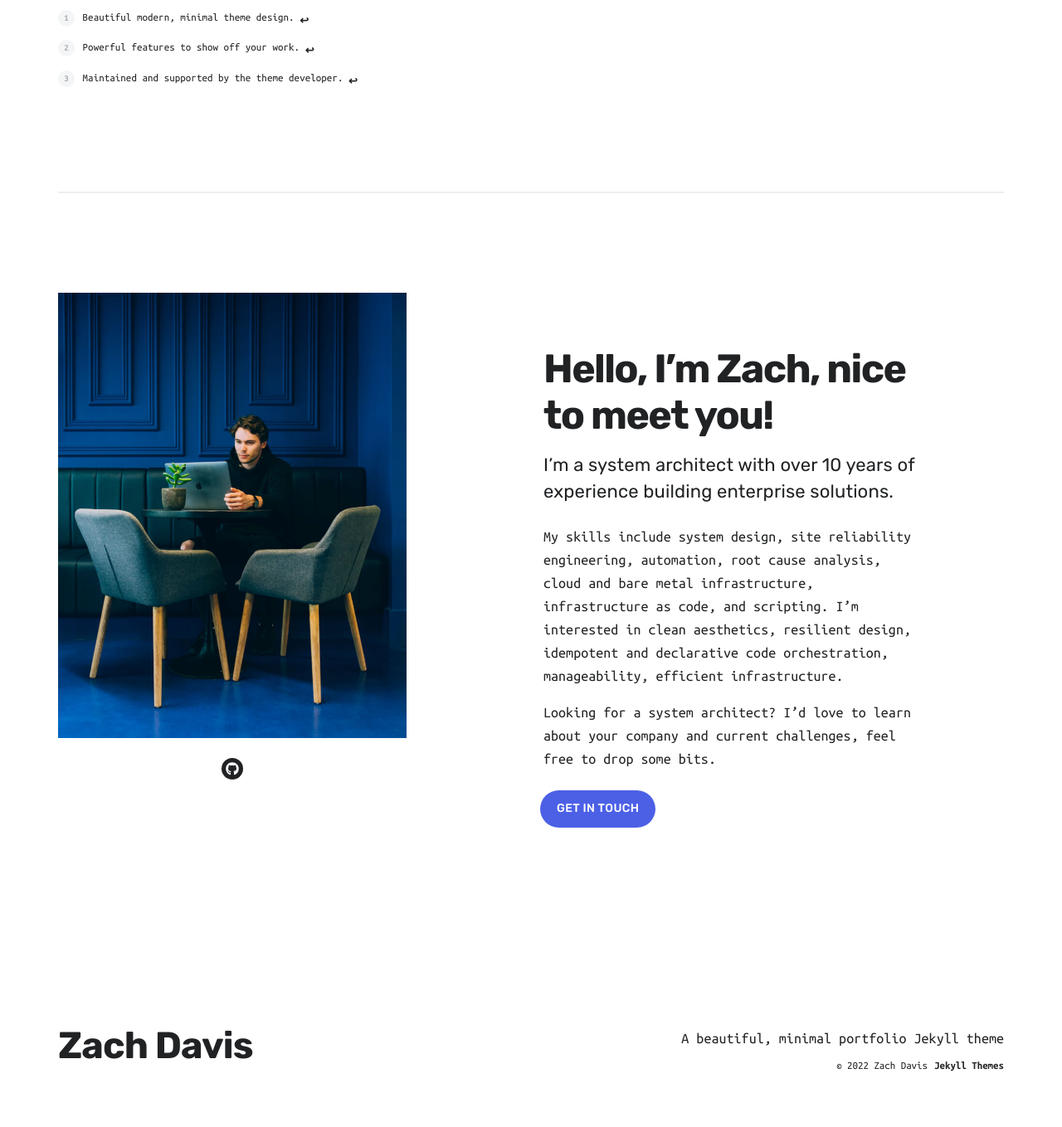
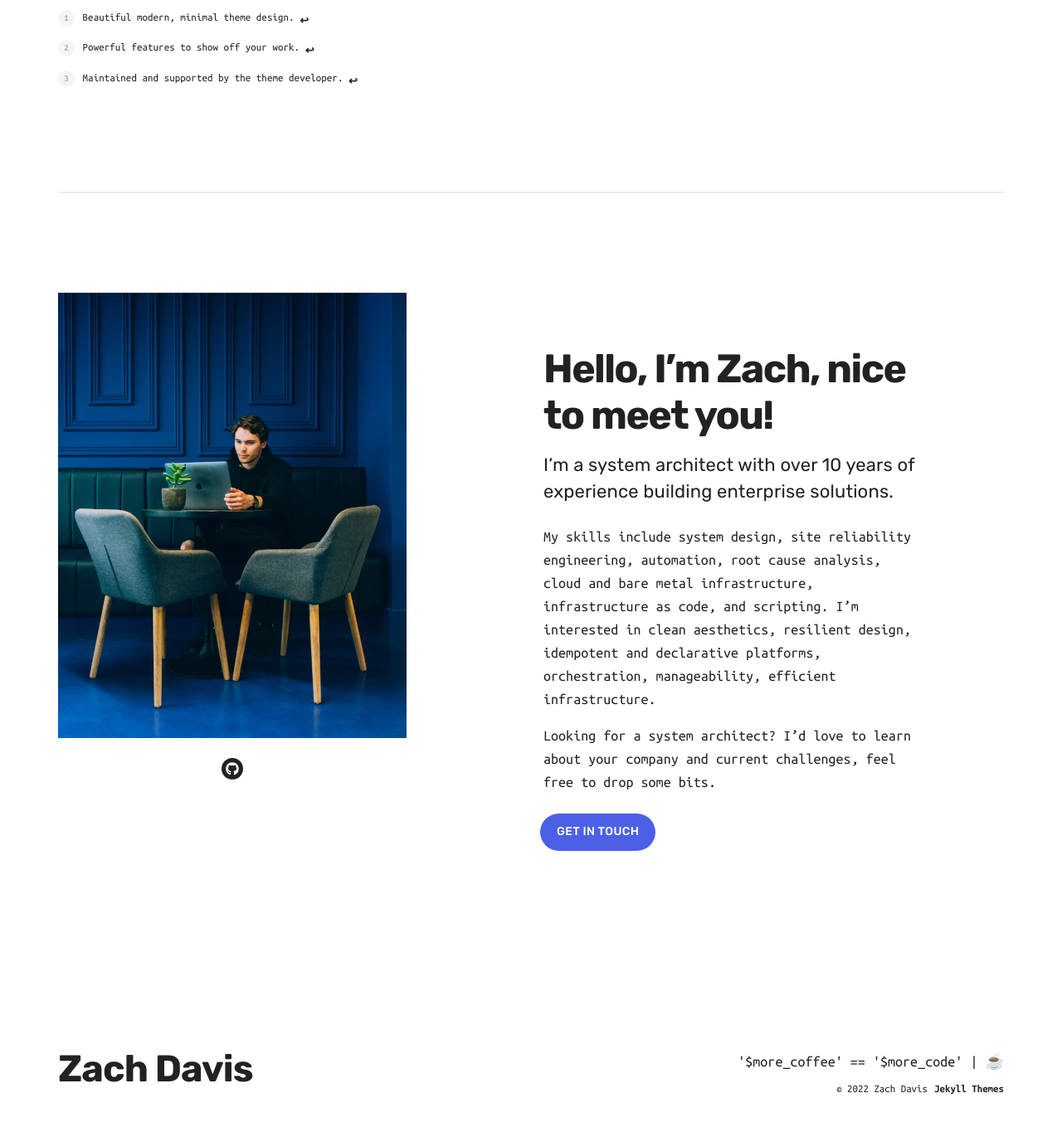
Before and after one commit to zachsd/zachsd.github.io, a Jekyll site: the page built from _projects/2019-07-24-demo-project.md, in a window 1280 px wide and 1400 px high, scrolled down 6068 px. Shown: the top 1359 px of the window at 83% size. Built offline with Jekyll 4.4.1, drawn with Linux system fonts in a browser that asks for light colours; nearby versions of some CDN libraries.

Commit message:
Updated logos, and tagline

```diff
--- a/Gemfile
+++ b/Gemfile
@@ -6,3 +6,5 @@
   gem 'jekyll-paginate'
   gem 'jekyll-sitemap'
 end
+
+gem "webrick", "~> 1.7"
--- a/_data/settings.yml
+++ b/_data/settings.yml
@@ -16,7 +16,7 @@
 footer_settings:
   logo_image:
   logo_width: 100
-  tagline: A beautiful, minimal portfolio Jekyll theme
+  tagline: "'$more_coffee' == '$more_code' | ☕"
 
 hero_settings:
   background_image: /images/backgrounds/background-hero.svg
--- a/_includes/section__about.html
+++ b/_includes/section__about.html
@@ -15,7 +15,7 @@
       <p class="subtitle subtitle--light">I’m a system architect with over 10 years of experience building enterprise solutions.
       </p>
 
-      <p>My skills include system design, site reliability engineering, automation, root cause analysis, cloud and bare metal infrastructure, infrastructure as code, and scripting. I’m interested in clean aesthetics, resilient design, idempotent and declarative code orchestration, manageability, efficient infrastructure.</p>
+      <p>My skills include system design, site reliability engineering, automation, root cause analysis, cloud and bare metal infrastructure, infrastructure as code, and scripting. I’m interested in clean aesthetics, resilient design, idempotent and declarative platforms, orchestration, manageability, efficient infrastructure.</p>
       <p>Looking for a system architect? I’d love to learn about your company and current challenges, feel free to drop some bits.</p>
       <a href="#" class="cta button--fill contact-trigger js-contact">Get in Touch</a>
     </div>
```
Also changed, not shown: _LICENSE.md (deleted, +0 -45 lines), _posts/2019-06-30-demo-post.md (+1 -1 lines), _projects/2019-07-24-demo-project.md (+3 -3 lines), Gemfile.lock, images/denver-logo.png (added), images/ufc-logo.png (added), 2 other files.
